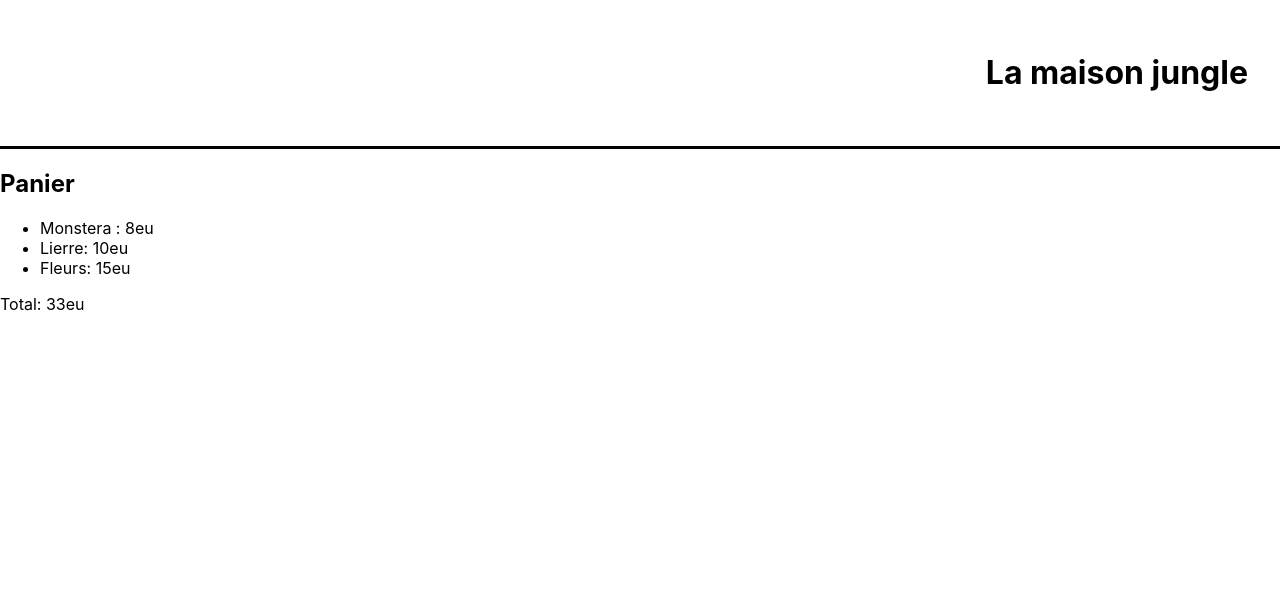
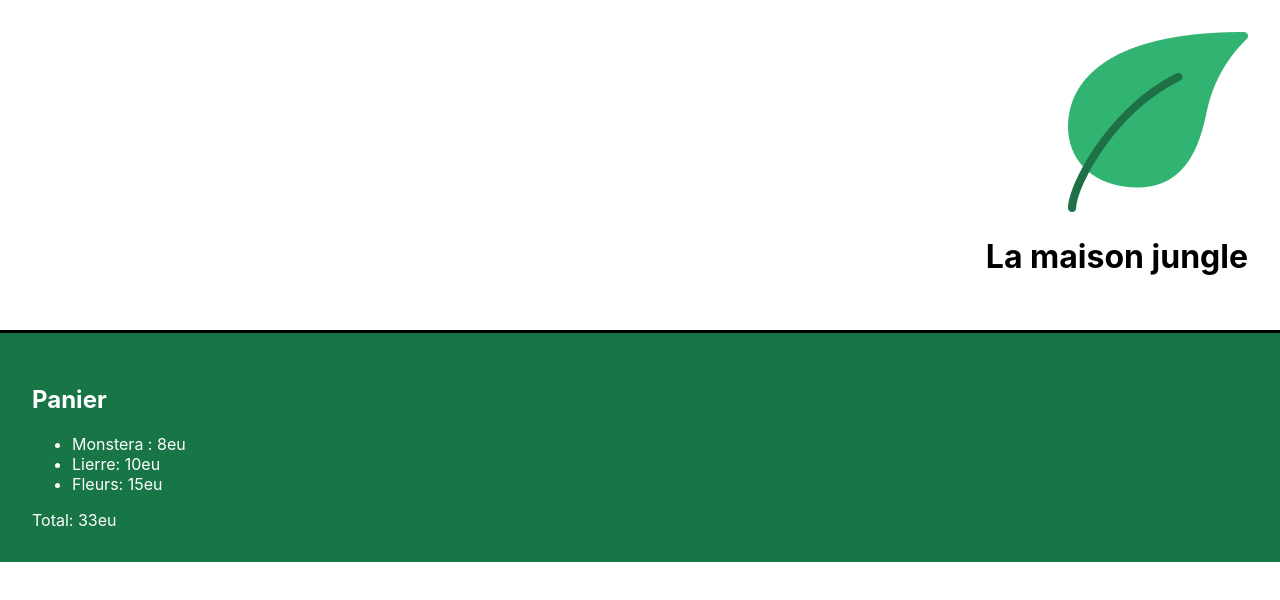
Before and after one commit to badouine/appHouse_React, a React (Create React App) app: page / in a window 1280 px wide. Shown: the top 600 px of the page. Built offline with nearby package versions, Linux system fonts and the light colour scheme.

Commit message:
ui panier

```diff
--- a/src/components/Banner.js
+++ b/src/components/Banner.js
@@ -1,9 +1,14 @@
+import logo from '../assets/logo.png';
 import './styles/Banner.css'
 
 const Banner = () => {
-    return (<div className="lmj-banner">
-        <h1>La maison jungle</h1>
-   </div>)
+    const title = 'La maison jungle'
+    return (
+    <div className="lmj-banner">
+        <img src={logo} alt='logo' className='lmj-logo'/>
+        <h1 className='lmj-title'>{title}</h1>
+   </div>
+  )
 }
 
 export default Banner
--- a/src/components/Cart.js
+++ b/src/components/Cart.js
@@ -1,8 +1,11 @@
+import './styles/Cart.css';
+
 const Cart = () => {
     const monsteraPrice = 8
     const ivyPrice = 10
     const flowerPrice = 15
-        return (<div>
+        return (
+        <div className="lmj-cart">
             <h2>Panier</h2>
             <ul>
             <li>Monstera : {monsteraPrice}eu</li>
@@ -10,7 +13,8 @@
             <li>Fleurs: {flowerPrice}eu</li>
             </ul>
             Total: {monsteraPrice + ivyPrice + flowerPrice}eu
-        </div>)
+        </div>
+        )
 }
 
 export default Cart
--- /dev/null
+++ b/src/components/styles/Cart.css
@@ -0,0 +1,5 @@
+.lmj-cart {
+	color: white;
+	background-color: #0a6e3cf1;
+	padding: 32px;
+}
```
Also changed, not shown: src/assets/logo.png (added).
